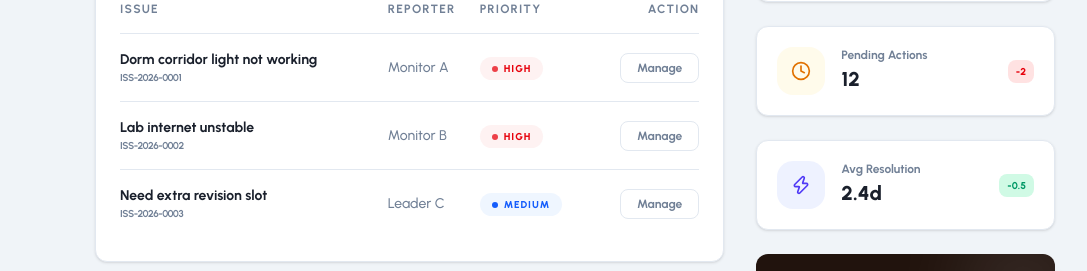
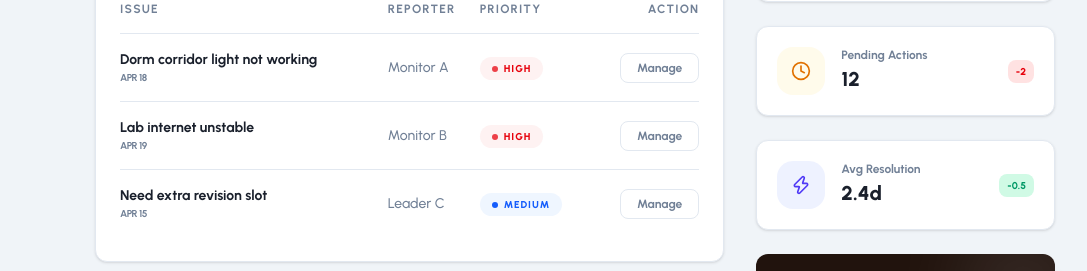
Before and after one commit to Ange884/NexaReport-System, a Next.js app: page /admin in a window 1280 px wide. Shown: the part 200-471 px from the top of the page, without its empty margins (193-1280 px from the left). Built offline with nearby package versions, Linux system fonts and the light colour scheme.

Commit message:
fix: added broadcast messages to home dashboard

```diff
--- a/app/admin/page.tsx
+++ b/app/admin/page.tsx
@@ -109,12 +109,11 @@ export default function AdminDashboardPage() {
                     <tr key={issue.id} className="group transition-colors hover:bg-[var(--background)]">
                       <td className="py-4 font-bold text-[var(--foreground)]">
                         <p className="text-sm">{issue.title}</p>
-                        <p className="text-[10px] text-[var(--muted)] uppercase tracking-tighter">{issue.trackingId}</p>
+                        <p className="text-[10px] text-[var(--muted)] uppercase tracking-tighter">{issue.date}</p>
                       </td>
                       <td className="py-4 text-sm text-[var(--muted)] font-medium">{issue.reporter}</td>
                       <td className="py-4">
-                        <span className={`inline-flex items-center gap-1.5 rounded-full px-3 py-1 text-[10px] font-black uppercase tracking-widest ${
-                          issue.priority === 'High' ? 'bg-red-50 text-red-600' : 'bg-blue-50 text-blue-600'
+                        <span className={`inline-flex items-center gap-1.5 rounded-full px-3 py-1 text-[10px] font-black uppercase tracking-widest ${issue.priority === 'High' ? 'bg-red-50 text-red-600' : 'bg-blue-50 text-blue-600'
                           }`}>
                           <span className={`h-1.5 w-1.5 rounded-full ${issue.priority === 'High' ? 'bg-red-600 animate-pulse' : 'bg-blue-600'}`}></span>
                           {issue.priority}
```
Also changed, not shown: app/page.tsx (line endings or trailing spaces). Lines whose indentation alone changed are shown as unchanged.
